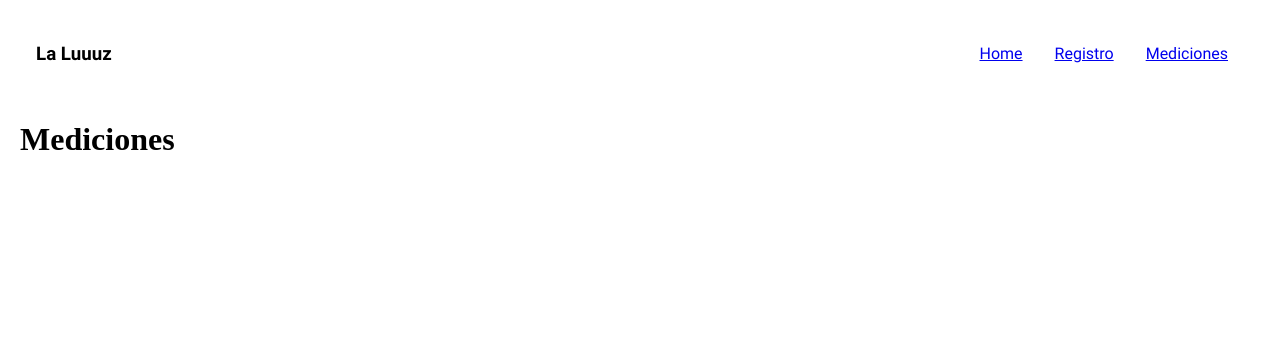
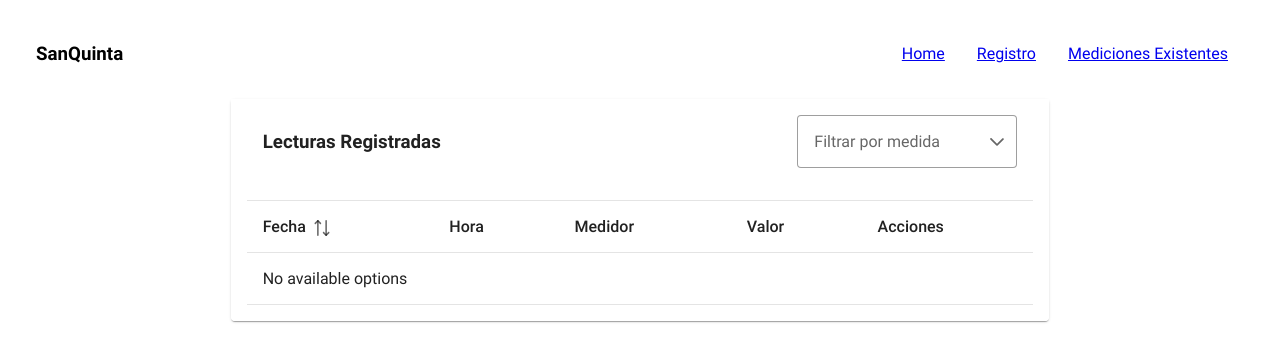
Before and after one commit to NeitUSM/frontend-taller1, a React (Vite) app: page /mediciones in a window 1280 px wide. Shown: the top 362 px of the page. Built offline with nearby package versions, Linux system fonts and the light colour scheme.

Commit message:
Added DataTable with requeriments

```diff
--- a/src/App.jsx
+++ b/src/App.jsx
@@ -11,9 +11,9 @@ function App() {
       <div className="container-fluid">
         <NavBar />
         <Routes>
-          <Route path='/' element={<Home />} />
-          <Route path='/registrar' element={<RegistrarLecturaContainer />} />
+          <Route path='/' element={<RegistrarLecturaContainer />} />
           <Route path='/mediciones' element={<MedicionesContainer />} />
+          <Route path='/home' element={<Home></Home>} />
         </Routes>
       </div>
     </BrowserRouter>
--- /dev/null
+++ b/src/components/MedicionesComponent.jsx
@@ -0,0 +1,81 @@
+import React, { useState, useMemo } from 'react'
+import { DataTable } from 'primereact/datatable';
+import { Column } from 'primereact/column';
+import { Button } from 'primereact/button';
+import { Panel } from 'primereact/panel';
+import { Dropdown } from 'primereact/dropdown';
+
+function MedicionesComponent({ registers, removeLectura = () => {} }) {
+
+    const [medidaSeleccionada, setMedidaSeleccionada] = useState(null);
+
+    const handleRemoveLectura = (registro) => {
+        removeLectura(registro);
+    };
+
+    const accionesTemplate = (registro) => {
+        return (
+            <Button
+                severity="warning"
+                label="Descartar Lectura"
+                rounded
+                onClick={() => handleRemoveLectura(registro)}
+            />
+        );
+    };
+
+    const medidas = useMemo(() => {
+        const nombres = registers.map(r => r.medida)
+        return [...new Set(nombres)].map(m => ({ label: m, value: m }))
+    }, [registers]);
+
+    const registrosFiltrados = useMemo(() => {
+        if (!medidaSeleccionada) return registers
+        return registers.filter(r => r.medida === medidaSeleccionada)
+    }, [medidaSeleccionada, registers])
+
+    const header = (
+        <div className="mb-3 d-flex flex-row justify-content-between">
+            <h3 className="m-0 mt-3">Lecturas Registradas</h3>
+            <Dropdown
+                value={medidaSeleccionada}
+                options={medidas}
+                onChange={(e) => setMedidaSeleccionada(e.value)}
+                placeholder="Filtrar por medida"
+                showClear
+                style={{ minWidth: '220px' }}
+            />
+        </div>
+    );
+
+    const valorTemplate = (registro) => {
+        switch (registro.medida) {
+            case "Temperatura":
+                return registro.valor + " C"
+            case "KiloWatts":
+                return registro.valor + " kW"
+            case "Watts":
+                return registro.valor + " W"
+            default:
+                return registro.valor
+        }
+    };
+
+    return (
+        <Panel>
+            <DataTable
+                value={registrosFiltrados}
+                header={header}
+                tableStyle={{ minWidth: '50rem' }}
+            >
+                <Column sortable field="fecha" header="Fecha"></Column>
+                <Column field="hora" header="Hora"></Column>
+                <Column field="medidor" header="Medidor"></Column>
+                <Column header="Valor" body={valorTemplate}></Column>
+                <Column header="Acciones" body={accionesTemplate}></Column>
+            </DataTable>
+        </Panel>
+    );
+}
+
+export default MedicionesComponent;
--- a/src/components/Navbar.jsx
+++ b/src/components/Navbar.jsx
@@ -2,12 +2,12 @@ import { NavLink } from 'react-router-dom'
 import { Toolbar } from 'primereact/toolbar'
 
 function NavBar() {
-    const startContent = <h3>La Luuuz</h3>
+    const startContent = <h3>SanQuinta</h3>
     const endContent = (
         <>
-            <NavLink className='px-3' to='/'>Home</NavLink>
-            <NavLink className='px-3' to='/registrar'>Registro</NavLink>
-            <NavLink className='px-3' to='/mediciones'>Mediciones</NavLink>
+            <NavLink className='px-3' to='/home'>Home</NavLink>
+            <NavLink className='px-3' to='/'>Registro</NavLink>
+            <NavLink className='px-3' to='/mediciones'>Mediciones Existentes</NavLink>
         </>
     )
     return (
--- a/src/components/PanelRegistrar.jsx
+++ b/src/components/RegistrarComponent.jsx
@@ -25,6 +25,21 @@ function PanelRegistrar({ showToast = () => { }, register = () => { } }) {
         setMedida('')
     }
 
+    const formatDate = (date) => {
+        const d = new Date(date)
+        const day = String(d.getDate()).padStart(2, "0")
+        const month = String(d.getMonth() + 1).padStart(2, "0")
+        const year = d.getFullYear()
+        return `${day}-${month}-${year}`
+    };
+
+    const formatTime = (date) => {
+        const d = new Date(date)
+        const hours = String(d.getHours()).padStart(2, "0")
+        const minutes = String(d.getMinutes()).padStart(2, "0")
+        return `${hours}:${minutes}`
+    };
+
     const handleClick = () => {
         const nuevosErrores = [];
         if (dateTime === null) {
@@ -51,7 +66,9 @@ function PanelRegistrar({ showToast = () => { }, register = () => { } }) {
             showToast(nuevosErrores)
             return;
         }
-        register({id:uuidv4(), dateTime, medidor, direccion, valor, medida });
+        const fecha = formatDate(dateTime);   // <-- "20-11-2025"
+        const hora  = formatTime(dateTime);
+        register({ id: uuidv4(), fecha, hora, medidor, direccion, valor, medida });
         clearInputs();
         return;
     }
@@ -63,7 +80,7 @@ function PanelRegistrar({ showToast = () => { }, register = () => { } }) {
                     Fecha y hora de la lectura
                 </label>
                 <Calendar value={dateTime} onChange={(e) => setDateTime(e.value)}
-                    showTime hourFormat="24" />
+                    showTime hourFormat="24" dateFormat="dd-mm-yy" />
             </div>
             <div className="mt-3 d-flex flex-column">
                 <label htmlFor="calendar-12h" className="font-bold block mb-2">
@@ -74,7 +91,7 @@ function PanelRegistrar({ showToast = () => { }, register = () => { } }) {
             </div>
             <div className="mt-3 d-flex flex-column">
                 <label htmlFor="calendar-12h" className="font-bold block mb-2"> Dirección </label>
-                <Editor value={direccion} onTextChange={(e) => setDireccion(e.htmlValue)}
+                <Editor value={direccion} onTextChange={(e) => setDireccion(e.textValue)}
                     style={{ height: '120px' }} />
             </div>
             <div className="mt-3 d-flex flex-column">
--- a/src/containers/MedicionesContainer.jsx
+++ b/src/containers/MedicionesContainer.jsx
@@ -1,9 +1,35 @@
-import React from 'react'
+import React, { useEffect, useRef, useState } from 'react'
+import { Toast } from 'primereact/toast';
+import { getRegistros } from '../services/registroLectura'
+import { deleteRegistro } from '../services/registroLectura'
+import MedicionesComponent from '../components/MedicionesComponent';
 
 function MedicionesContainer() {
+    const toast = useRef(null);
+    const [registers, setRegisters] = useState([]);
+
+    const showToast = () => {
+        toast.current.show({ severity: 'info', summary: 'Registro eliminado correctamente' });
+    }
+    useEffect( () => {
+        const data = getRegistros()
+        setRegisters(data)
+    }, [])
+
+    const removeReading = (lectura) => {
+        deleteRegistro(lectura)
+        setRegisters(getRegistros())
+        showToast()
+    }
+
     return (
-        <div>
-            <h1>Mediciones</h1>
+        <div className="row justify-content-center">
+            <div className="col-md-8">
+                <div className='flex justify-content-center'>
+                    <Toast ref={toast}></Toast>
+                    <MedicionesComponent registers={registers} removeLectura={removeReading}></MedicionesComponent>
+                </div>
+            </div>
         </div>
     )
 }
--- a/src/containers/RegistrarLecturaContainer.jsx
+++ b/src/containers/RegistrarLecturaContainer.jsx
@@ -1,5 +1,5 @@
 import React, { useRef, useState } from 'react'
-import PanelRegistrar from '../components/PanelRegistrar';
+import PanelRegistrar from '../components/RegistrarComponent';
 import { Toast } from 'primereact/toast';
 import {createRegistro} from '../services/registroLectura'
 import { useNavigate } from 'react-router-dom';
--- a/src/services/registroLectura.js
+++ b/src/services/registroLectura.js
@@ -1,13 +1,23 @@
 const localKey = "registro_lectura";
 
 const createRegistro = (registro) => {
-    let lista = [];
+    let registros = [];
     const data = localStorage.getItem(localKey);
     if (data != null){
-        lista = JSON.parse(data);
+        registros = JSON.parse(data);
     }
-    lista = [...lista, registro];
-    localStorage.setItem(localKey, JSON.stringify(lista));
+    registros = [...registros, registro];
+    localStorage.setItem(localKey, JSON.stringify(registros));
+}
+
+const deleteRegistro = (registro) => {
+    let registros = [];
+    const data = localStorage.getItem(localKey);
+    if (data != null){
+        registros = JSON.parse(data);
+    }
+    registros = registros.filter(r=>r.id!==registro.id);
+    localStorage.setItem(localKey, JSON.stringify(registros));
 }
 
 const getRegistros = () => {
@@ -18,8 +28,4 @@ const getRegistros = () => {
     return [];
 }
 
-const deleteAllRegistros = () => {
-    localStorage.removeItem(localKey);
-}
-
-export {createRegistro, getRegistros, deleteAllRegistros}
+export {createRegistro, deleteRegistro, getRegistros}
```
